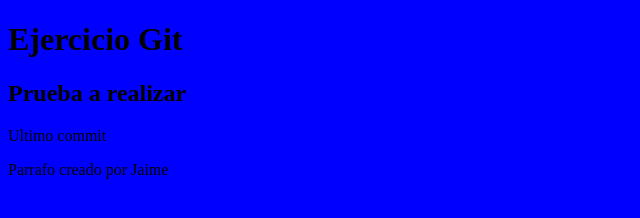
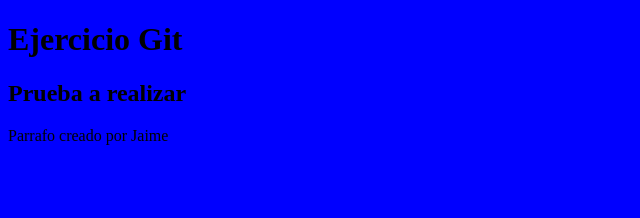
Before and after one commit to Guillecb1/tareaGit, a plain HTML site: page index.html in a window 1280 px wide. Shown: the whole page, without its empty margins (0-640 px from the left). Drawn offline with Linux system fonts and the light colour scheme.

Commit message:
ultima prueba2

```diff
--- a/index.html
+++ b/index.html
@@ -10,7 +10,6 @@
 <body>
     <h1>Ejercicio Git</h1>
     <h2>Prueba a realizar</h2>
-    <p>Ultimo commit</p>
 
     <p>Parrafo creado por Jaime</p>
 </body>
```
